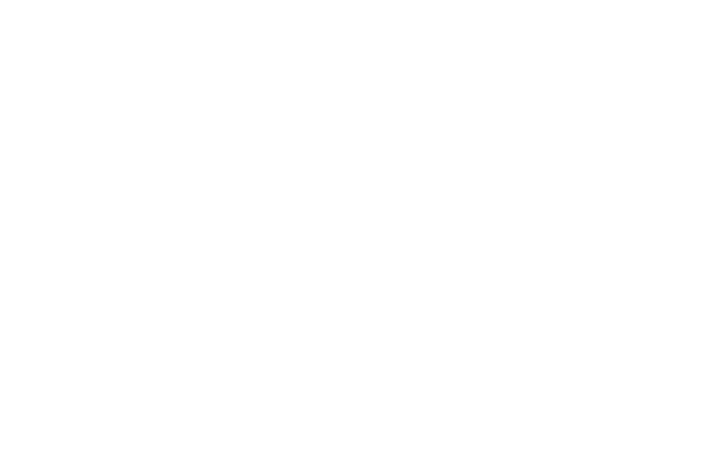
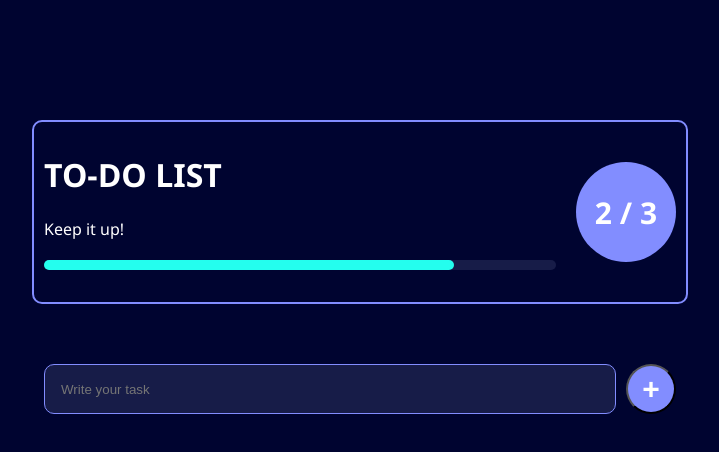
Before and after one commit to TeboMaps/TO-DO-List-, a plain HTML site: page index.html in a window 1280 px wide. Shown: the whole page, without its empty margins (280-999 px from the left). Drawn offline with Linux system fonts and the light colour scheme.

Commit message:
i was creating the html file for the to do list and styling it as well as adding the javascript

```diff
--- a/index.html
+++ b/index.html
@@ -3,9 +3,31 @@
 <head>
     <meta charset="UTF-8">
     <meta name="viewport" content="width=device-width, initial-scale=1.0">
+    <link rel="stylesheet" href="/styles.css">
     <title>TO-DO List</title>
 </head>
 <body>
+    <div class="container">
+        <div class="stats-container">
+            <div class="details">
+                <h1>TO-DO LIST</h1>
+                <p>Keep it up!</p>
+                <div id="progressBar">
+                    <div id="progress"></div>
+                </div>
+            </div>
 
+            <div class="stats-numbers">
+                <p id="numbers">2 / 3</p>
+            </div>
+
+    </div>
+    <form action="">
+        <input type="text" placeholder="Write your task">
+        <button type="submit">+</button>
+    </form>
+    <ul class="task-list"></ul>
+</div>
+    <script src="/script.js"></script>
 </body>
 </html>
--- /dev/null
+++ b/script.js
@@ -0,0 +1,30 @@
+let tasks = [];
+
+const addTask = ()=>{
+   const taskInput =  document.getElementById('taskInput')
+   const text = taskInput.value.trim();
+
+   if (text) {
+    tasks.push({text: text, completed: false});
+
+    updateTaskList();
+   }
+
+};
+
+const updateTaskList ()=> {
+    const taskList = document.getElementById('task-list')
+    taskList.innerHTML =''
+
+    tasks.forEach(task =>{
+        const listItem = document.createElement('li')
+
+        //listItem
+    })
+}
+
+document.getElementById('newTask').addEventListener('click',function(e){
+    e.preventDefault()
+
+    addTask();
+})
--- a/styles.css
+++ b/styles.css
@@ -0,0 +1,96 @@
+:root {
+    --background: #000430;
+    --secondaryBackground: #171c48;
+    --text: #fff;
+    --purple: #828dff;
+    --teal: #24feee;
+}
+
+body{
+    background-color: var(--background);
+    color: var(--text);
+    font-family:'Segoe UI', Tahoma, Geneva, Verdana, sans-serif;
+}
+
+.container{
+    display: flex;
+    flex-direction: column;
+    align-items: center;
+    justify-content: center;
+    margin-top: 120px;
+    margin: 120px auto 0 auto;
+}
+
+.stats-container{
+    padding: 10px;
+    border-radius: 10px;
+    border: 2px solid var(--purple);
+    display: flex;
+    justify-content: space-between;
+    gap: 20px;
+    width: 50%;
+}
+
+.details{
+    width: 100%;
+}
+
+#progressBar{
+    width: 100%;
+    height: 10px;
+    background-color: var(--secondaryBackground);
+    border-radius: 5px;
+    margin-top: 20px;
+
+}
+
+#progress{
+    width: 80%;
+    height: 10px;
+    background-color: var(--teal);
+    border-radius: 10px;
+    transition: all 0.3s ease ;
+}
+
+#numbers{
+    width: 100px;
+    height: 100px;
+    background-color: var(--purple);
+    display: flex;
+    align-items: center;
+    justify-content: center;
+    border-radius: 50%;
+    font-size: 30px;
+    font-weight: bold;
+}
+
+form{
+    margin-top: 60px;
+    width: 50%;
+    display: flex;
+    gap: 10px;
+}
+
+input{
+    flex: 1;
+    padding: 16px;
+    background: var(--secondaryBackground);
+    border: 1px solid var(--purple);
+    border-radius: 10px;
+    outline: none;
+    color: var(--text);
+}
+
+button{
+    width: 50px;
+    height: 50px;
+    border-radius: 50%;
+    display: flex;
+    align-items: center;
+    justify-content: center;
+    background-color: var(--purple);
+    color: var(--text);
+    font-size: 30px;
+    font-weight: bold;
+    outline: none;
+}
```
